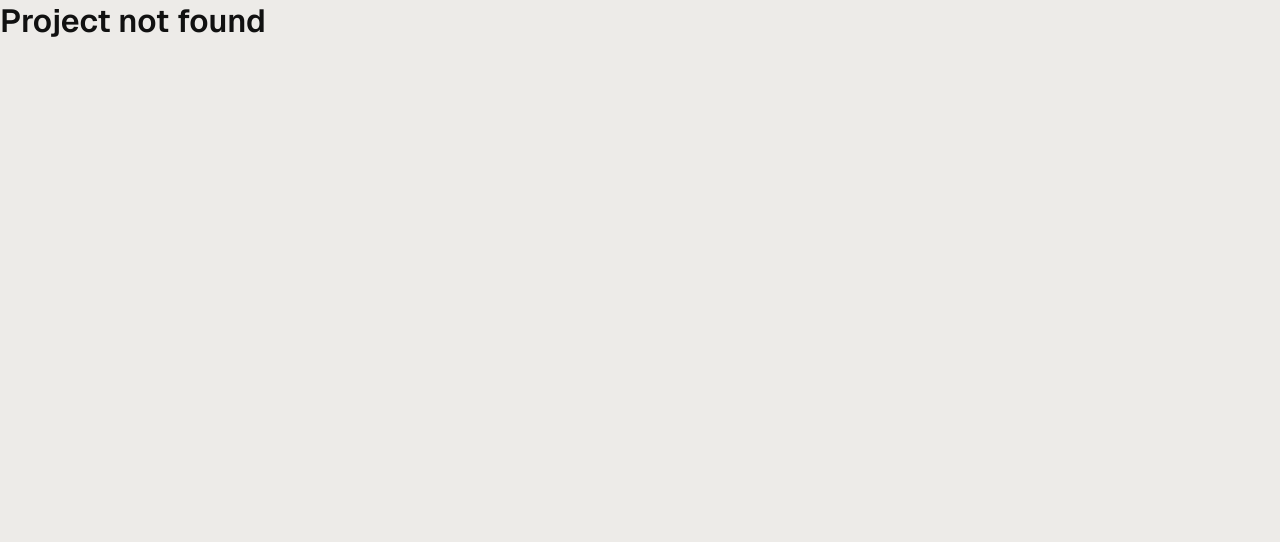
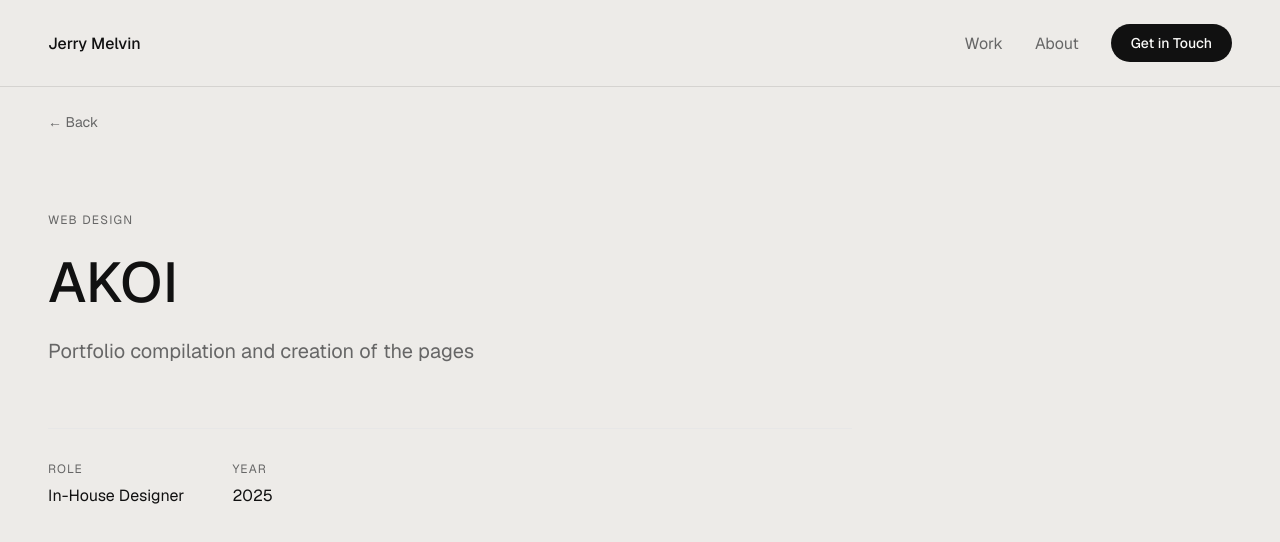
Before and after one commit to jerrymelvinj/portfolio-2.0, a Next.js app: page /work/akoi in a window 1280 px wide. Before the commit this address had no page. Shown: the top 542 px of the page. Built offline with nearby package versions, Linux system fonts and the light colour scheme.

Commit message:
Update about page content and project listings

```diff
--- a/content/projects.js
+++ b/content/projects.js
@@ -1,29 +1,29 @@
 export const projects = [
   {
-    slug: 'reflexity-ai',
-    title: 'ReflexityAI',
-    category: 'Product Design',
+    slug: 'omron',
+    title: 'OMRON',
+    category: 'Website Rewamp',
     description: 'An AI-powered platform designed to automate and personalise client communication.',
-    role: 'Solo Designer & Developer',
-    year: '2026',
+    role: 'Design',
+    year: '2025',
     placeholderColor: '#1a1a2e',
-    tags: ['Product Design', 'AI', '2026'],
+    tags: ['Website', 'UI/UX', '2025'],
   },
   {
-    slug: 'eden-and-blooms',
-    title: 'Eden & Blooms',
+    slug: 'akoi',
+    title: 'AKOI',
     category: 'Web Design',
-    description: 'A dark luxury website for a balloon décor and celebrations studio.',
-    role: 'Freelance Designer',
-    year: '2026',
+    description: 'Portfolio compilation and creation of the pages',
+    role: 'In-House Designer',
+    year: '2025',
     placeholderColor: '#1c2b1e',
-    tags: ['Web Design', 'Branding', '2026'],
+    tags: ['Web Design', 'Branding', '2025'],
   },
   {
-    slug: 'nail-art-studio',
-    title: 'Nail Art Studio',
+    slug: 'tattoo-studio',
+    title: 'Tattoo Studio',
     category: 'Web Design',
-    description: 'Portfolio-first website for a nail art studio in BTM Layout, Bengaluru.',
+    description: 'Portfolio-first website for a tattoo studio in BTM Layout, Bengaluru.',
     role: 'Freelance Designer',
     year: '2026',
     placeholderColor: '#2b1c2b',
```
Also changed, not shown: app/about/page.js (+6 -10 lines).
